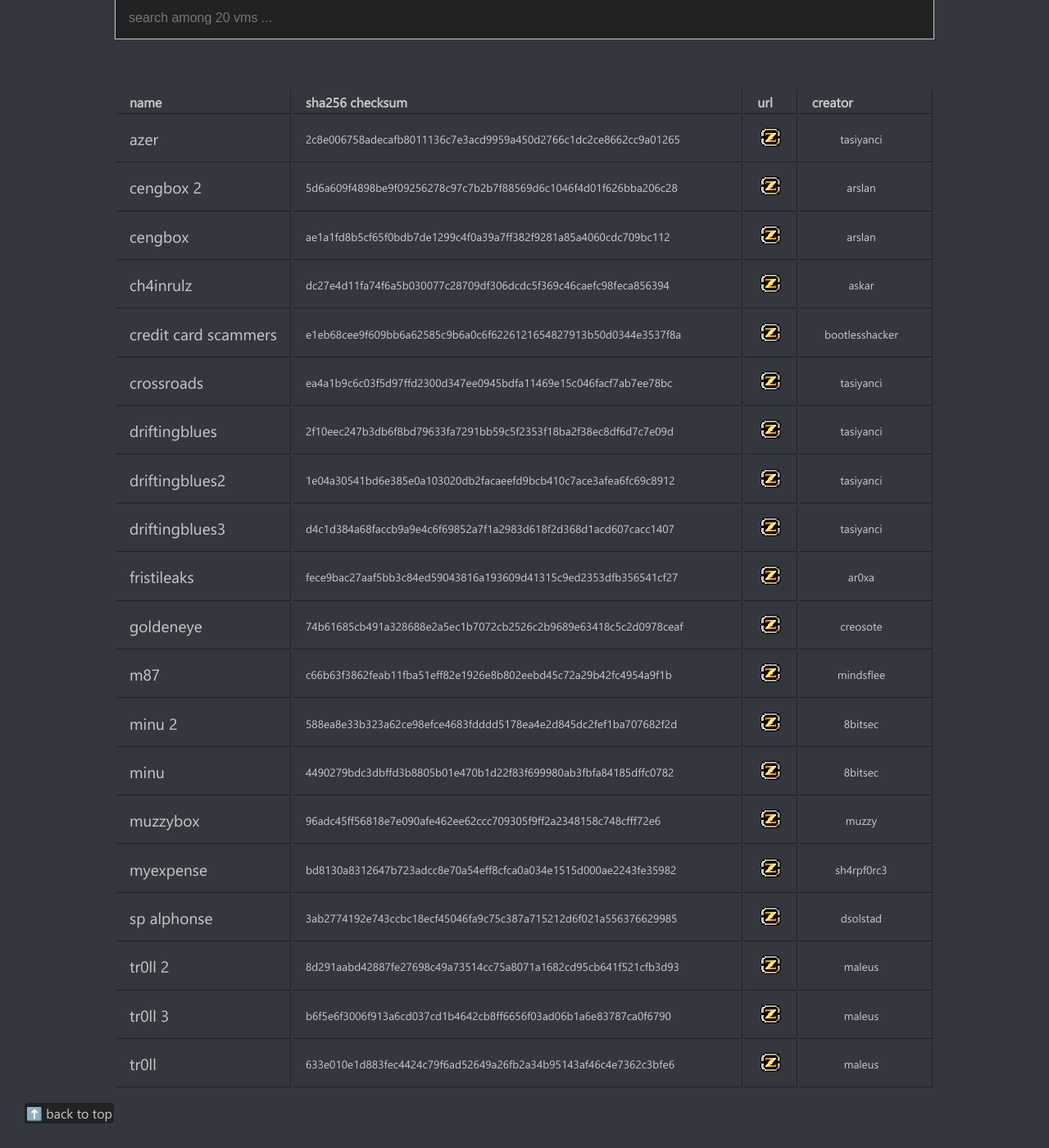
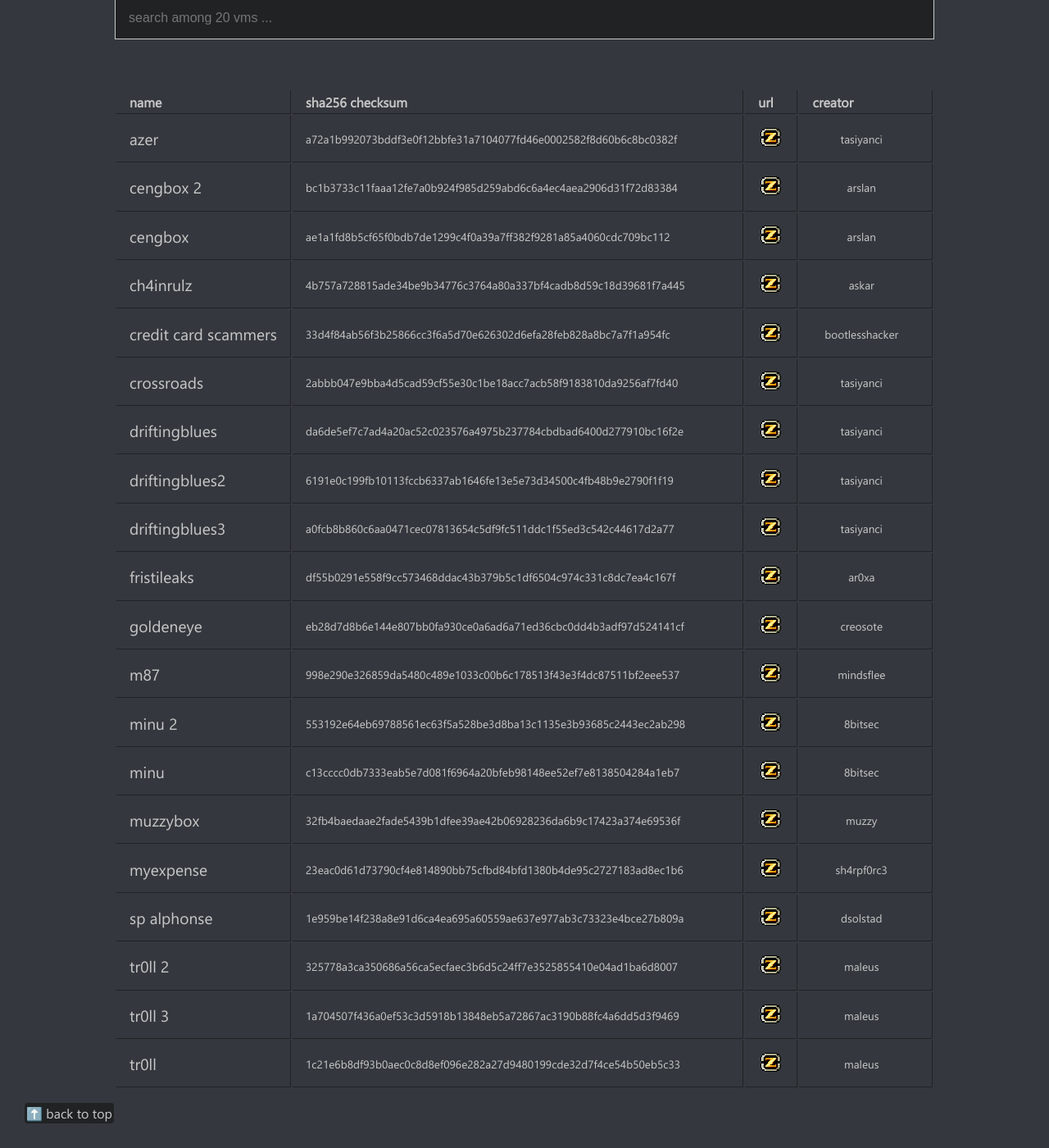
Before and after one commit to armctf/armctf, a Jekyll site: the page built from index.md, in a window 1280 px wide and 1400 px high, scrolled down 459 px. Shown: the whole window at 82% size. Built offline with Jekyll 4.4.1, drawn with Linux system fonts in a browser that asks for light colours.

Commit message:
c1
correction update

```diff
--- a/_data/functions.yml
+++ b/_data/functions.yml
@@ -1,41 +1,41 @@
 ---
 credit card scammers:
-  label: e1eb68cee9f609bb6a62585c9b6a0c6f6226121654827913b50d0344e3537f8a
+  label: 33d4f84ab56f3b25866cc3f6a5d70e626302d6efa28feb828a8bc7a7f1a954fc
 driftingblues:
-  label: 2f10eec247b3db6f8bd79633fa7291bb59c5f2353f18ba2f38ec8df6d7c7e09d
+  label: da6de5ef7c7ad4a20ac52c023576a4975b237784cbdbad6400d277910bc16f2e
 driftingblues2:
-  label: 1e04a30541bd6e385e0a103020db2facaeefd9bcb410c7ace3afea6fc69c8912
+  label: 6191e0c199fb10113fccb6337ab1646fe13e5e73d34500c4fb48b9e2790f1f19
 driftingblues3:
-  label: d4c1d384a68faccb9a9e4c6f69852a7f1a2983d618f2d368d1acd607cacc1407
+  label: a0fcb8b860c6aa0471cec07813654c5df9fc511ddc1f55ed3c542c44617d2a77
 fristileaks:
-  label: fece9bac27aaf5bb3c84ed59043816a193609d41315c9ed2353dfb356541cf27
+  label: df55b0291e558f9cc573468ddac43b379b5c1df6504c974c331c8dc7ea4c167f
 goldeneye:
-  label: 74b61685cb491a328688e2a5ec1b7072cb2526c2b9689e63418c5c2d0978ceaf
+  label: eb28d7d8b6e144e807bb0fa930ce0a6ad6a71ed36cbc0dd4b3adf97d524141cf
 myexpense:
-  label: bd8130a8312647b723adcc8e70a54eff8cfca0a034e1515d000ae2243fe35982
+  label: 23eac0d61d73790cf4e814890bb75cfbd84bfd1380b4de95c2727183ad8ec1b6
 tr0ll:
-  label: 633e010e1d883fec4424c79f6ad52649a26fb2a34b95143af46c4e7362c3bfe6
+  label: 1c21e6b8df93b0aec0c8d8ef096e282a27d9480199cde32d7f4ce54b50eb5c33
 tr0ll 2:
-  label: 8d291aabd42887fe27698c49a73514cc75a8071a1682cd95cb641f521cfb3d93
+  label: 325778a3ca350686a56ca5ecfaec3b6d5c24ff7e3525855410e04ad1ba6d8007
 tr0ll 3:
-  label: b6f5e6f3006f913a6cd037cd1b4642cb8ff6656f03ad06b1a6e83787ca0f6790
+  label: 1a704507f436a0ef53c3d5918b13848eb5a72867ac3190b88fc4a6dd5d3f9469
 azer:
-  label: 2c8e006758adecafb8011136c7e3acd9959a450d2766c1dc2ce8662cc9a01265
+  label: a72a1b992073bddf3e0f12bbfe31a7104077fd46e0002582f8d60b6c8bc0382f
 cengbox:
   label: ae1a1fd8b5cf65f0bdb7de1299c4f0a39a7ff382f9281a85a4060cdc709bc112
 cengbox 2:
-  label: 5d6a609f4898be9f09256278c97c7b2b7f88569d6c1046f4d01f626bba206c28
+  label: bc1b3733c11faaa12fe7a0b924f985d259abd6c6a4ec4aea2906d31f72d83384
 ch4inrulz:
-  label: dc27e4d11fa74f6a5b030077c28709df306dcdc5f369c46caefc98feca856394
+  label: 4b757a728815ade34be9b34776c3764a80a337bf4cadb8d59c18d39681f7a445
 crossroads:
-  label: ea4a1b9c6c03f5d97ffd2300d347ee0945bdfa11469e15c046facf7ab7ee78bc
+  label: 2abbb047e9bba4d5cad59cf55e30c1be18acc7acb58f9183810da9256af7fd40
 m87:
-  label: c66b63f3862feab11fba51eff82e1926e8b802eebd45c72a29b42fc4954a9f1b
+  label: 998e290e326859da5480c489e1033c00b6c178513f43e3f4dc87511bf2eee537
 minu:
-  label: 4490279bdc3dbffd3b8805b01e470b1d22f83f699980ab3fbfa84185dffc0782
+  label: c13cccc0db7333eab5e7d081f6964a20bfeb98148ee52ef7e8138504284a1eb7
 minu 2:
-  label: 588ea8e33b323a62ce98efce4683fdddd5178ea4e2d845dc2fef1ba707682f2d
+  label: 553192e64eb69788561ec63f5a528be3d8ba13c1135e3b93685c2443ec2ab298
 muzzybox:
-  label: 96adc45ff56818e7e090afe462ee62ccc709305f9ff2a2348158c748cfff72e6
+  label: 32fb4baedaae2fade5439b1dfee39ae42b06928236da6b9c17423a374e69536f
 sp alphonse:
-  label: 3ab2774192e743ccbc18ecf45046fa9c75c387a715212d6f021a556376629985
+  label: 1e959be14f238a8e91d6ca4ea695a60559ae637e977ab3c73323e4bce27b809a
```
Also changed, not shown: _data/curls.yml (+20 -20 lines), README.md, changelog.txt.
